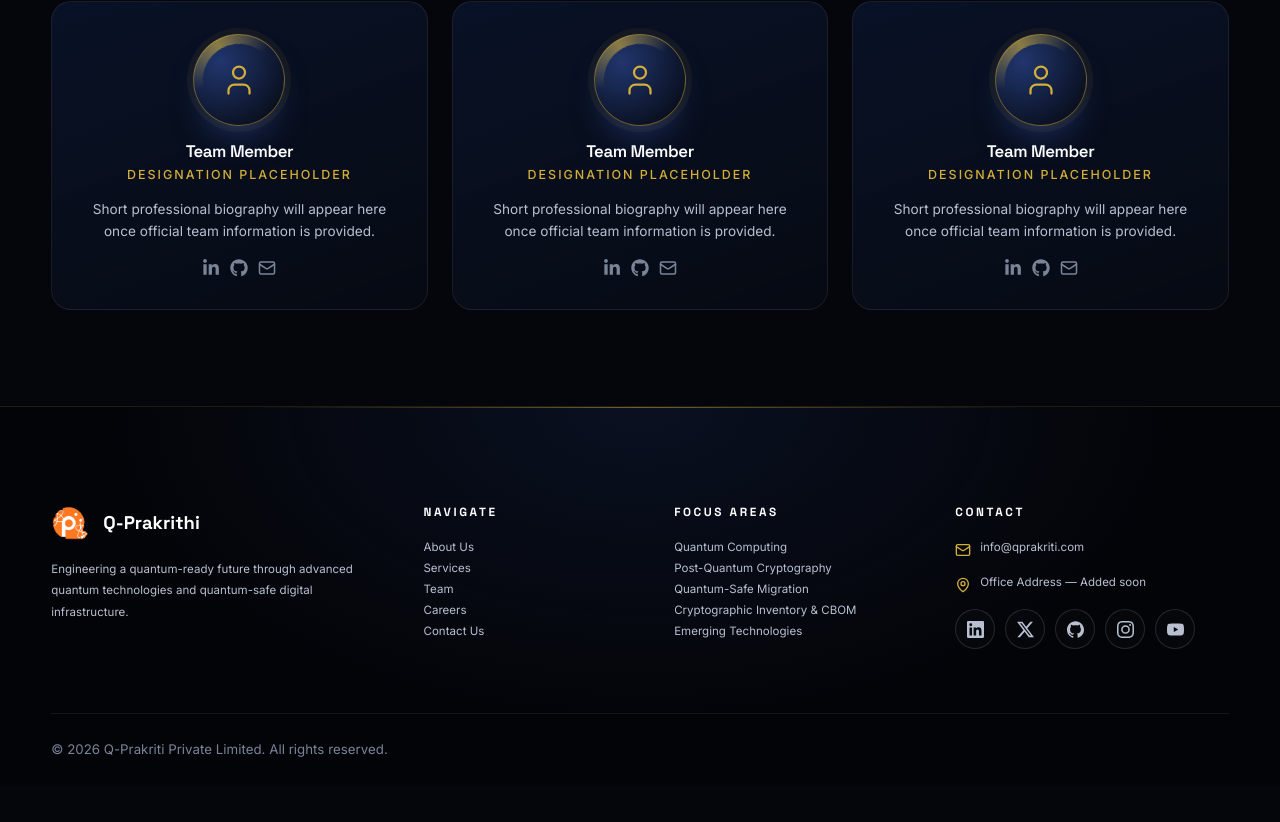
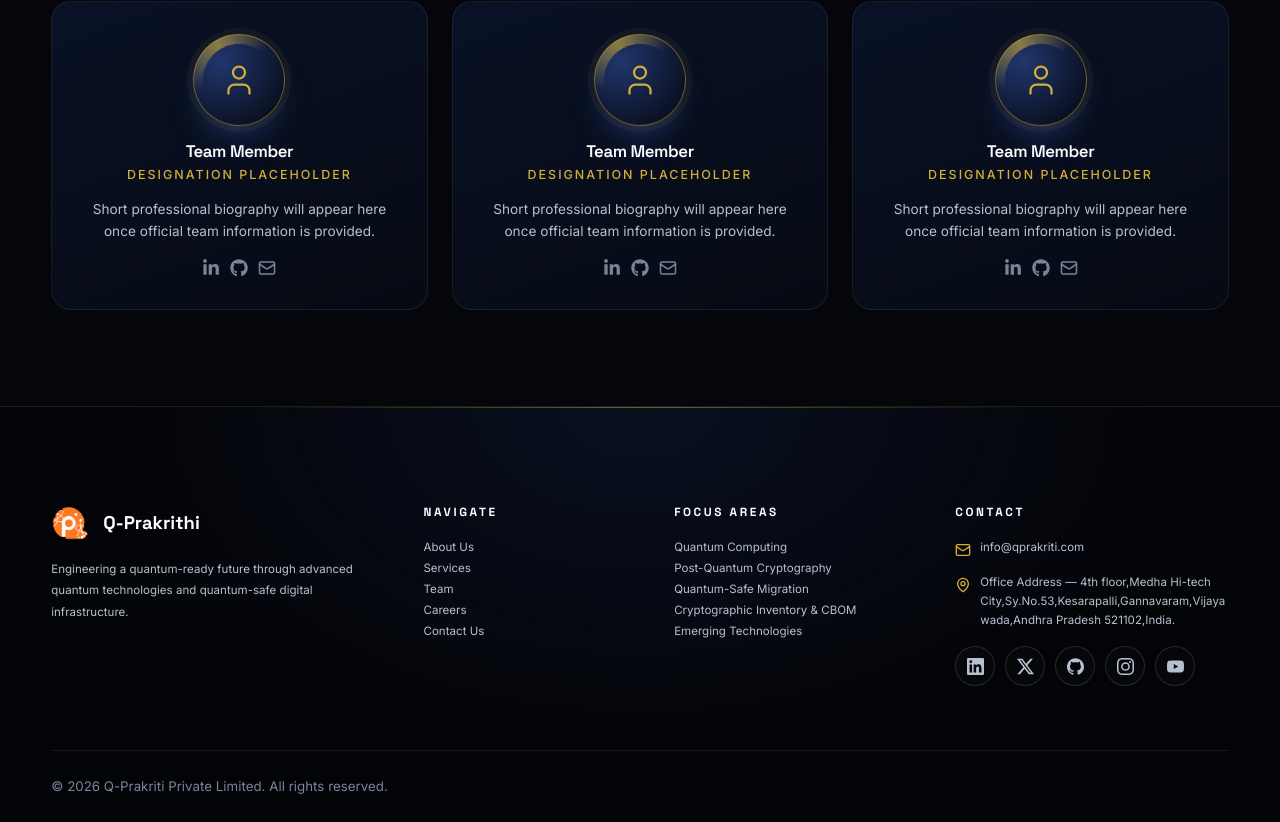
Before and after one commit to TejaBattula/Quantum-Prakriti, a React (Vite) app in the folder Qp-frontend/: page /team in a window 1280 px wide. Shown: the part 735-1557 px from the top of the page. Before the commit the page ends 1520 px from the top, so only its background shows below. Built offline with nearby package versions, Linux system fonts and the light colour scheme; no server answers; a web font is replaced by a local one.

Commit message:
light mode button changed

```diff
--- a/Qp-frontend/src/components/Footer.jsx
+++ b/Qp-frontend/src/components/Footer.jsx
@@ -98,7 +98,7 @@ export default function Footer() {
 
               <li>
                 <MapPin size={16} aria-hidden="true" />
-                <span>Office Address — Added soon</span>
+                <span>Office Address — 4th floor,Medha Hi-tech City,Sy.No.53,Kesarapalli,Gannavaram,Vijayawada,Andhra Pradesh 521102,India.</span>
               </li>
             </ul>
 
```
